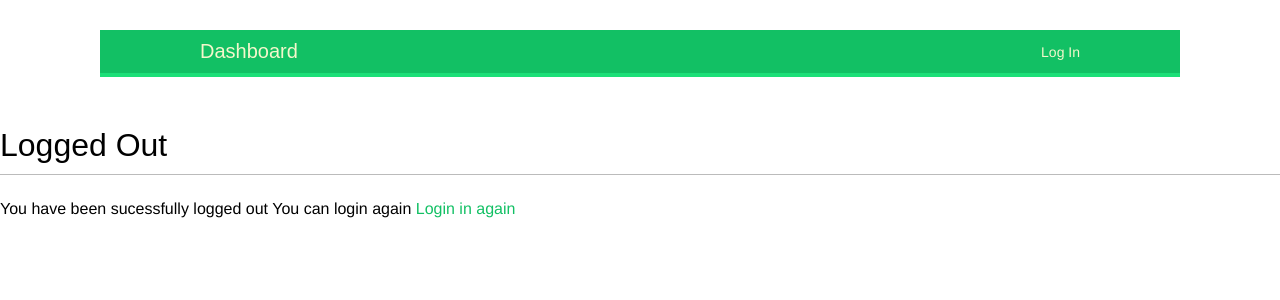
After one commit to MusaTamzid05/ToDoTest, a Django app: page /logout/ in a window 1280 px wide. The commit adds this page. Shown: the top 300 px of the page. Run offline with Django 5.2, Linux system fonts and the light colour scheme; some web fonts are replaced.

Commit message:
Add Logout

```diff
--- a/account/templates/account/dashboard.html
+++ b/account/templates/account/dashboard.html
@@ -5,5 +5,5 @@
 {% endblock %}
 
 {% block content %}
-<h1>Hello, {{username}}</h1>
+    <h1>Hello, {{username}}</h1>
 {% endblock %}
--- /dev/null
+++ b/account/templates/account/logout.html
@@ -0,0 +1,13 @@
+{% extends "base.html" %}
+
+{% block title %}
+    Log out
+{% endblock %}
+
+{% block content %}
+    <h1>Logged Out</h1>
+    <p>
+        You have been sucessfully logged out
+        You can login again <a href="{% url 'login' %}">Login in again</a>
+    </p>
+{% endblock %}
--- a/account/templates/base.html
+++ b/account/templates/base.html
@@ -11,6 +11,26 @@
     <div id="content">
         <div id="header">
             <span class="logo">Dashboard</span>
+             <span class="user">
+                     {% if request.user.is_authenticated  %}
+                     Hello {{ request.user.first_name|default:request.user.username }},
+			     <form action="{% url 'logout' %}" method="post">
+				 <button type="submit">Logout</button>
+				 {% csrf_token %}
+			     </form>
+                     {% else %}
+                         <a href="{% url 'login' %}">Log In</a>
+                     {% endif %}
+        </span>
+    </div>
+    <ul class="messages">
+        {% for message in messages %}
+            <li class="{{ message.tags }}">
+                {{ message| safe }}
+                <a href="#" class="close"></a>
+            </li>
+        {% endfor %}
+    </ul>
         </div>
         {% block content %}
         {% endblock %}
--- a/account/urls.py
+++ b/account/urls.py
@@ -4,5 +4,6 @@ from . import views
 urlpatterns = [
         path("", views.dashboard, name="dashboard"),
         path("login/", views.user_login, name="login"),
+        path("logout/", views.logout_view, name="logout"),
         path("register/", views.register, name="register"),
         ]
--- a/account/views.py
+++ b/account/views.py
@@ -3,6 +3,7 @@ from django.shortcuts import redirect
 from django.contrib.auth.decorators import login_required
 from django.contrib.auth import authenticate
 from django.contrib.auth import login
+from django.contrib.auth import logout
 from django.http import HttpResponse
 from .forms import LoginForm
 from .forms import UserRegistrationForm
@@ -82,3 +83,7 @@ def register(request):
             "account/register.html",
             {"user_form" : user_form}
             )
+
+def logout_view(request):
+    logout(request)
+    return render(request, "account/logout.html")
```
